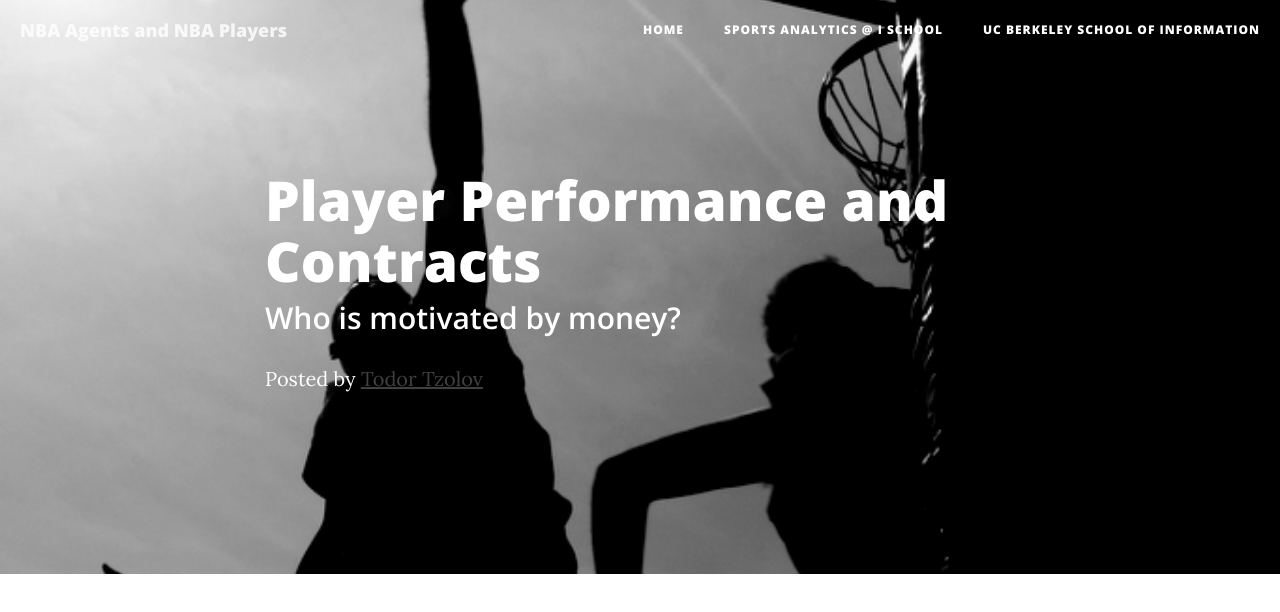
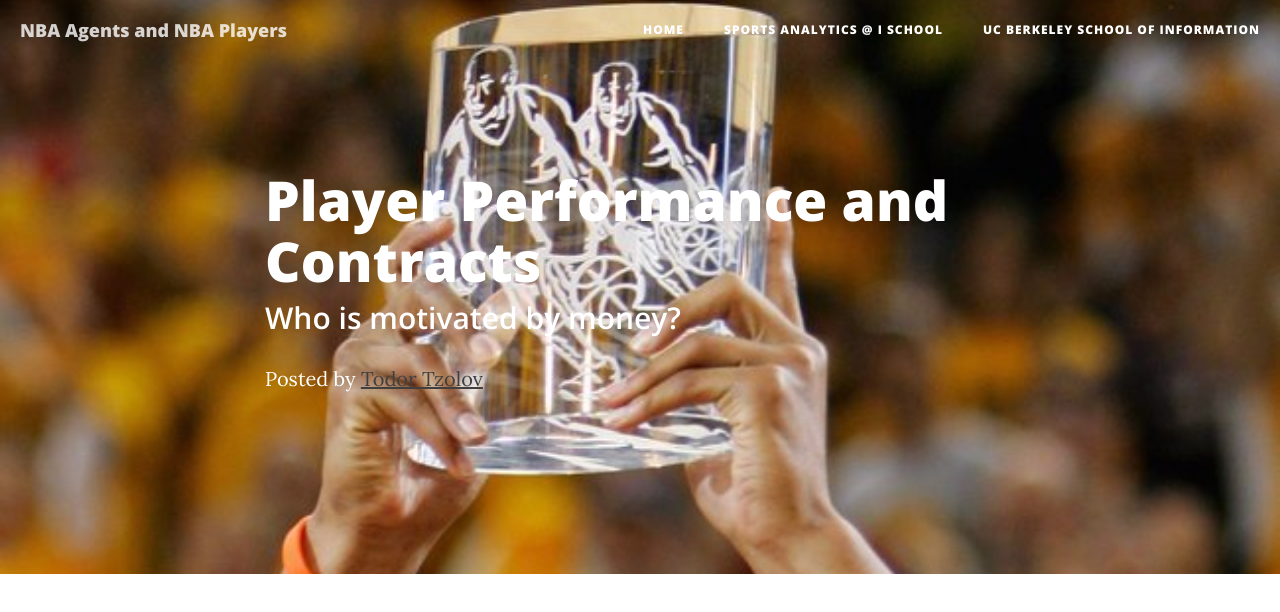
Before and after one commit to goku8765/sports_analytics, a plain HTML site: page per.html in a window 1280 px wide. Shown: the top 612 px of the page. Drawn offline with nearby package versions, Linux system fonts and the light colour scheme.

Commit message:
Updated images

```diff
--- a/per.html
+++ b/per.html
@@ -71,7 +71,7 @@
 
     <!-- Page Header -->
     <!-- Set your background image for this header on the line below. -->
-    <header class="intro-header" style="background-image: url('img/stefano_corso.jpg')">
+    <header class="intro-header" style="background-image: url('img/PERImage.jpg')">
         <div class="container">
             <div class="row">
                 <div class="col-lg-8 col-lg-offset-2 col-md-10 col-md-offset-1">
```
Also changed, not shown: agents_analysis.html (+1 -1 lines), img/AgentImage.jpg (added), img/PERImage.jpg (added).
